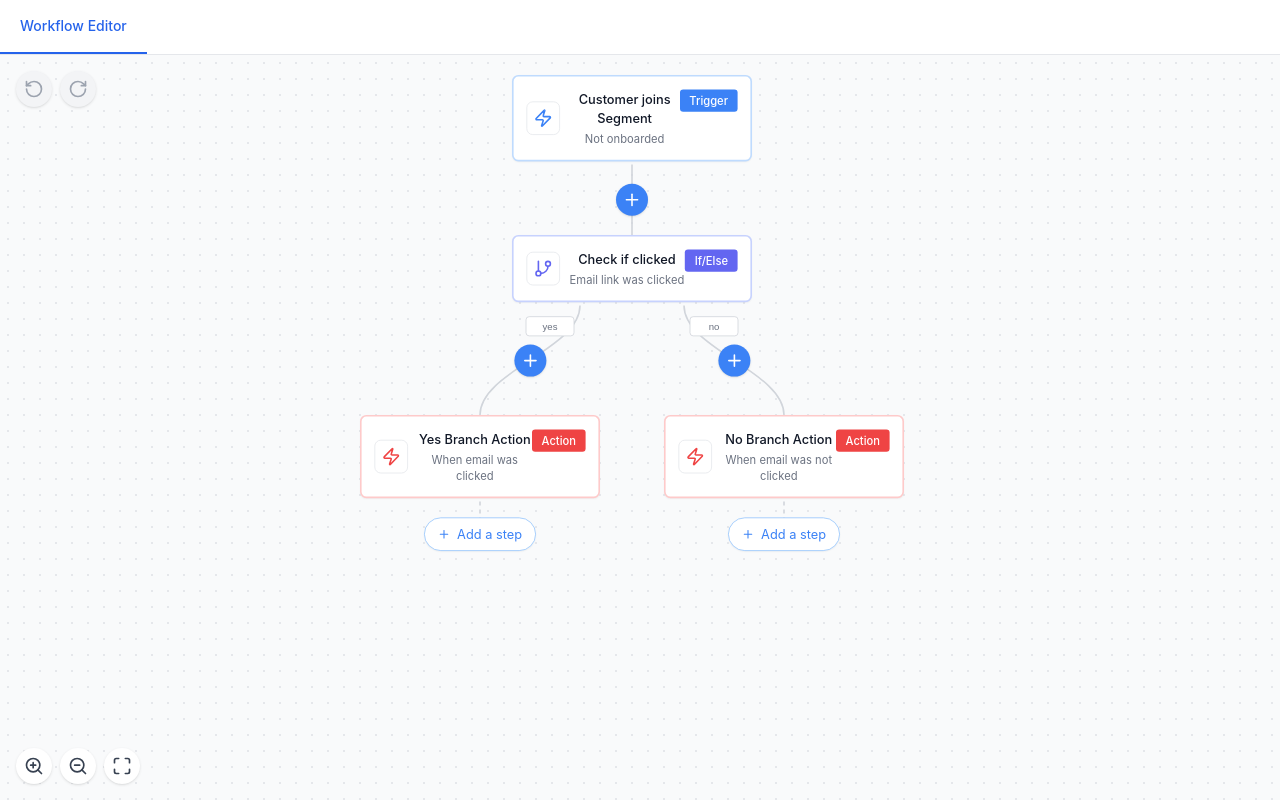
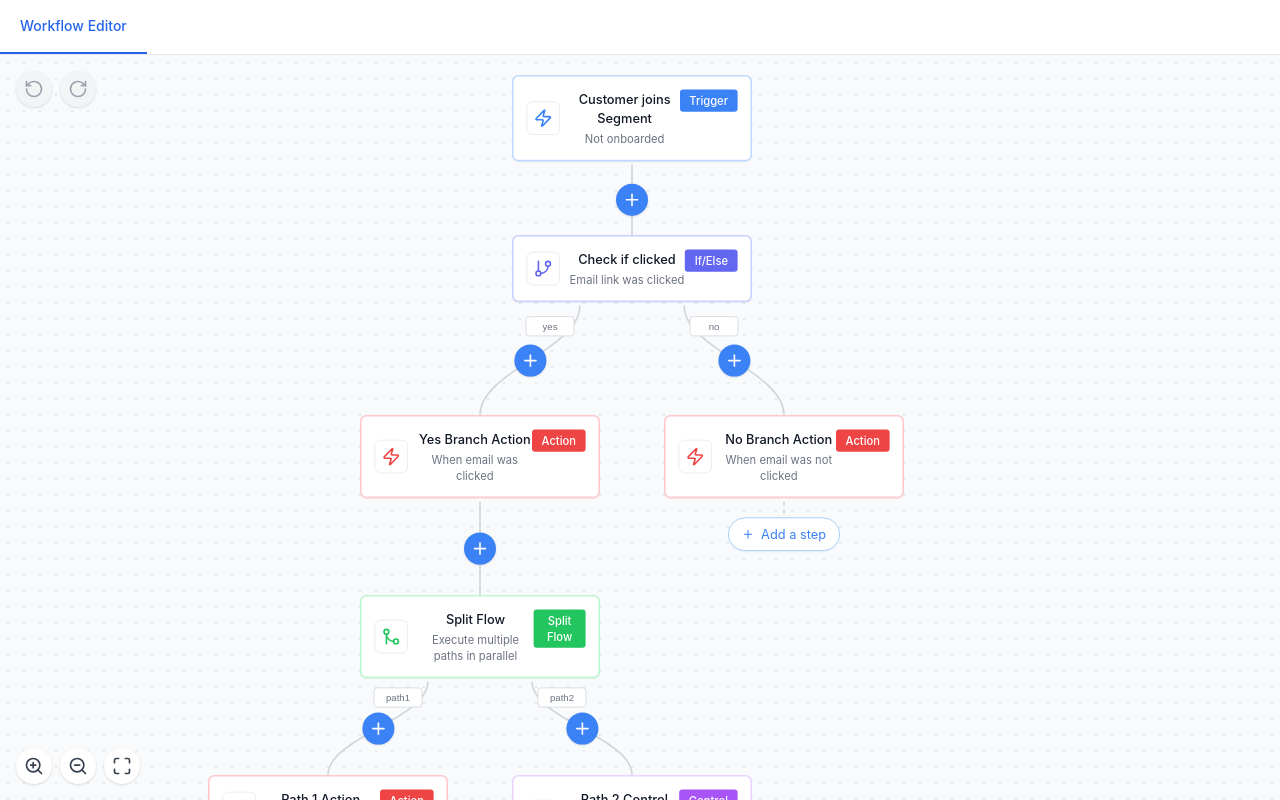
Before and after one commit to falvarez1/AutomationWorkflow, a React (Create React App) app: page / in a window 1280 px wide. Built offline with nearby package versions, Linux system fonts and the light colour scheme.

Commit message:
Add Split Flow node with dynamic branching and improved layout in AutomationWorkflow

```diff
--- a/src/AutomationWorkflow.jsx
+++ b/src/AutomationWorkflow.jsx
@@ -649,15 +649,27 @@ const AutomationWorkflow = () => {
         return null;
       }
     } else if (node.type === NODE_TYPES.SPLITFLOW) {
-      // Similar logic for splitflow branches
-      const branches = pluginRegistry.getNodeType('splitflow').getBranches(node);
+      // Get all branches for this split flow node
+      const branches = pluginRegistry.getNodeType('splitflow').getBranches(node.properties);
       const index = branches.findIndex(b => b.id === branchId);
 
-      if (branchId === 'other' || index === branches.length - 1) {
-        return { x: node.position.x + 65 + (DEFAULT_NODE_WIDTH / 2), y: startY + 40 };
-      } else {
-        return { x: node.position.x - 65 + (DEFAULT_NODE_WIDTH / 2), y: startY + 40 };
-      }
+      if (index === -1) {
+        return null; // Invalid branch ID
+      }
+
+      // Get the total number of branches to determine spacing
+      const totalBranches = branches.length;
+
+      // Calculate spacing between branches
+      // For 2 branches: positions at -65 and +65 (similar to IfElse)
+      // For 3 branches: positions at -120, 0, and +120
+      const spacing = totalBranches === 2 ? 130 : 120;
+
+      // Calculate position based on index and total branches
+      const startPosition = -(spacing * (totalBranches - 1)) / 2;
+      const xOffset = startPosition + (index * spacing);
+
+      return { x: startX + xOffset, y: startY + 40 };
     }
 
     // Default return for other node types
--- a/src/components/AutomationWorkflow/constants.js
+++ b/src/components/AutomationWorkflow/constants.js
@@ -66,7 +66,7 @@ export const INITIAL_WORKFLOW_STEPS = [
     height: DEFAULT_NODE_HEIGHT,
     contextMenuConfig: { position: 'right', offsetX: -5, offsetY: 0, orientation: 'vertical' },
     outgoingConnections: {
-      default: { targetNodeId: null } // Can connect to another node if needed
+      default: { targetNodeId: "split-flow-node" } // Connect to our new splitflow node
     }
   },
   // Add the "no" branch node
@@ -82,5 +82,45 @@ export const INITIAL_WORKFLOW_STEPS = [
     outgoingConnections: {
       default: { targetNodeId: null } // Can connect to another node if needed
     }
+  },
+  // Add new splitflow node
+  {
+    id: "split-flow-node",
+    type: 'splitflow',
+    title: 'Split Flow',
+    subtitle: 'Execute multiple paths in parallel',
+    position: { x: window.innerWidth / 2 - 190, y: 675 },
+    height: DEFAULT_NODE_HEIGHT,
+    contextMenuConfig: { position: 'right', offsetX: -5, offsetY: 0, orientation: 'vertical' },
+    branchConnections: {
+      "path1": { targetNodeId: "path1-action-node" },
+      "path2": { targetNodeId: "path2-control-node" }
+    }
+  },
+  // Add path1 child node
+  {
+    id: "path1-action-node",
+    type: 'action',
+    title: 'Path 1 Action',
+    subtitle: 'First parallel process',
+    position: { x: window.innerWidth / 2 - 380, y: 900 },
+    height: DEFAULT_NODE_HEIGHT,
+    contextMenuConfig: { position: 'right', offsetX: -5, offsetY: 0, orientation: 'vertical' },
+    outgoingConnections: {
+      default: { targetNodeId: null }
+    }
+  },
+  // Add path2 child node
+  {
+    id: "path2-control-node",
+    type: 'control',
+    title: 'Path 2 Control',
+    subtitle: 'Second parallel process',
+    position: { x: window.innerWidth / 2, y: 900 },
+    height: DEFAULT_NODE_HEIGHT,
+    contextMenuConfig: { position: 'right', offsetX: -5, offsetY: 0, orientation: 'vertical' },
+    outgoingConnections: {
+      default: { targetNodeId: null }
+    }
   }
 ];
```
Also changed, not shown: src/components/AutomationWorkflow/plugins/SplitFlowNodePlugin.js.
